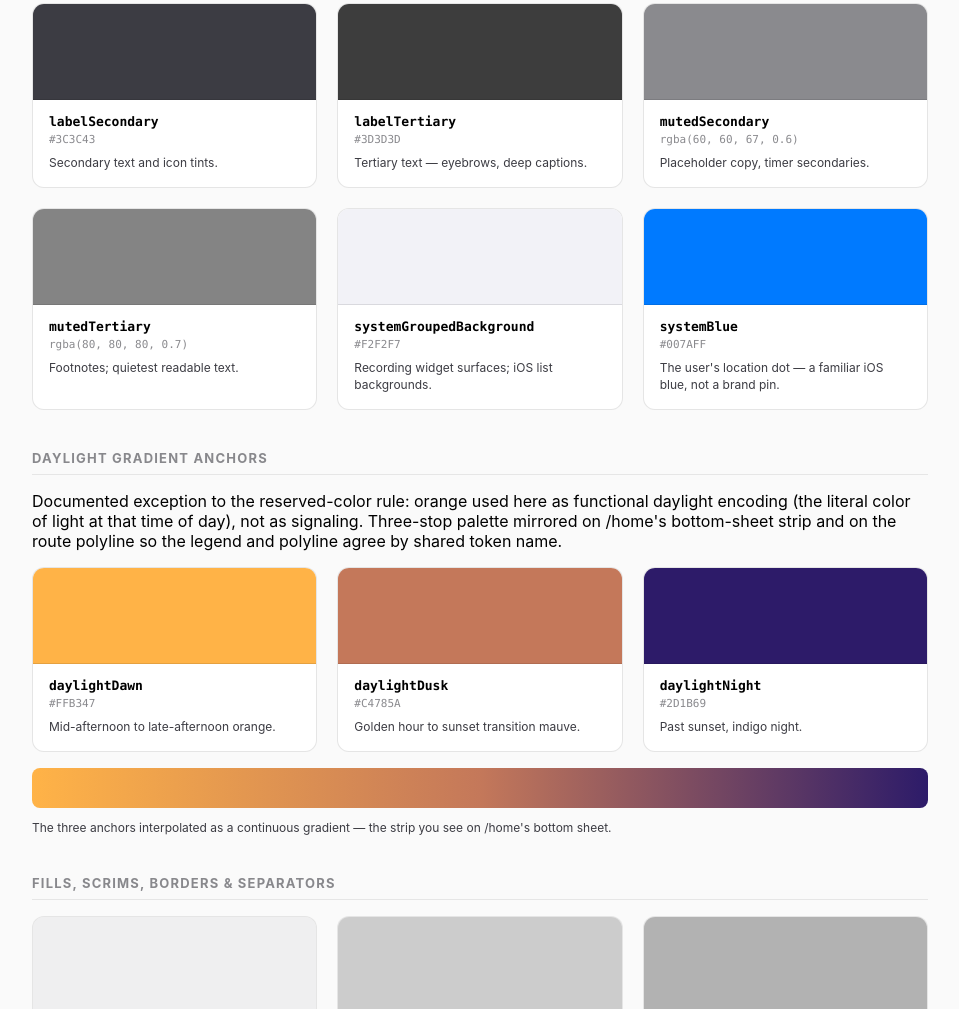
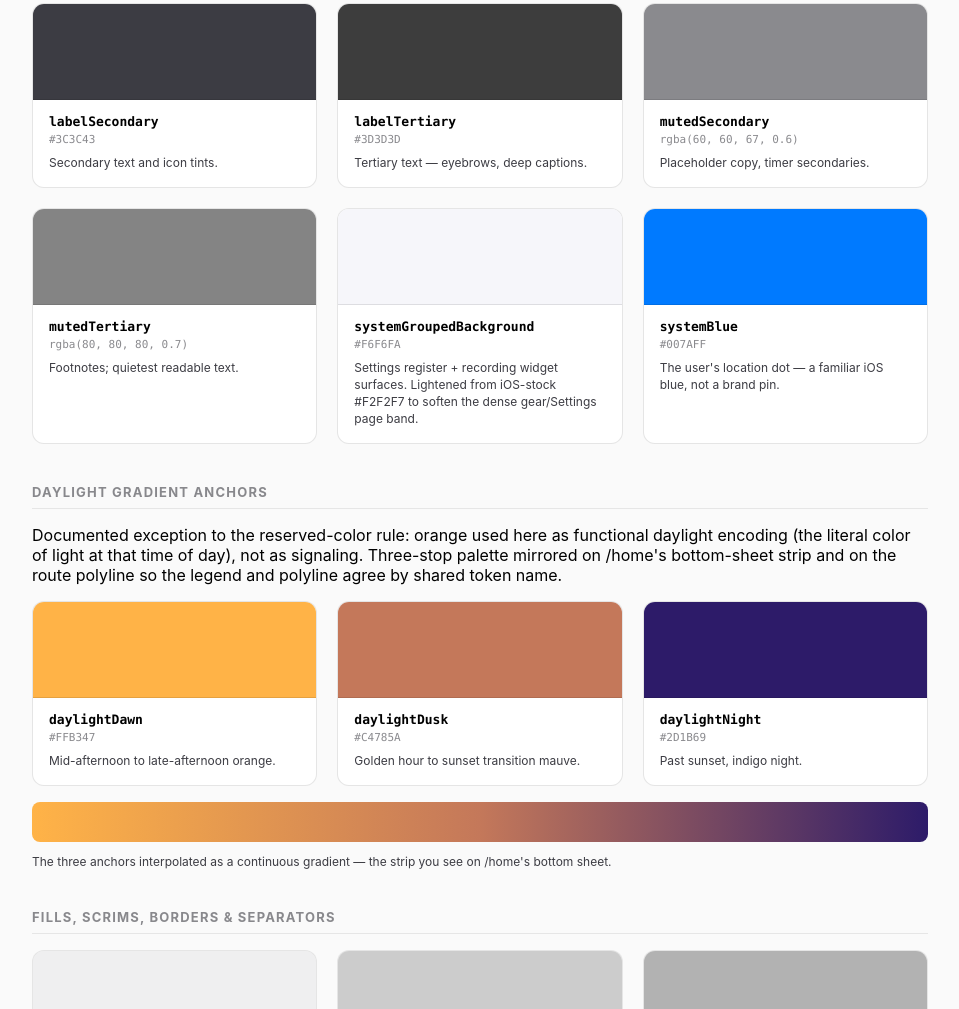
Before and after one commit to ashim238/fresh-greens-specimen, a plain HTML site: page index.html in a window 1280 px wide. Shown: the part 2226-3235 px from the top of the page, without its empty margins (160-1119 px from the left). Drawn offline with Linux system fonts and the light colour scheme.

Commit message:
chore: sync systemGroupedBackground to #F6F6FA
The Fresh Greens app lightened the iOS-stock grouped background from
#F2F2F7 to #F6F6FA when the settings register went in (the gear/Settings
page band read too dense at the stock value). The specimen still showed
the old hex in both the :root CSS var and the visible swatch, so the
README-linked design system was out of sync with the app. Updated both
sites and tightened the usage copy to name the settings register as the
primary surface alongside the recording widget.

Co-Authored-By: Claude Opus 4.8 (1M context) <noreply@anthropic.com>

```diff
--- a/index.html
+++ b/index.html
@@ -31,7 +31,7 @@
     --label-tertiary: #3D3D3D;
     --muted-secondary: rgba(60, 60, 67, 0.6);
     --muted-tertiary: rgba(80, 80, 80, 0.7);
-    --system-grouped-background: #F2F2F7;
+    --system-grouped-background: #F6F6FA;
     --daylight-dawn: #FFB347;
     --daylight-dusk: #C4785A;
     --daylight-night: #2D1B69;
@@ -677,8 +677,8 @@
         <div class="chip" style="background: var(--system-grouped-background); border-bottom: 1px solid var(--separator-subtle);"></div>
         <div class="meta">
           <p class="name">systemGroupedBackground</p>
-          <p class="value">#F2F2F7</p>
-          <p class="usage">Recording widget surfaces; iOS list backgrounds.</p>
+          <p class="value">#F6F6FA</p>
+          <p class="usage">Settings register + recording widget surfaces. Lightened from iOS-stock #F2F2F7 to soften the dense gear/Settings page band.</p>
         </div>
       </div>
       <div class="swatch">
```
